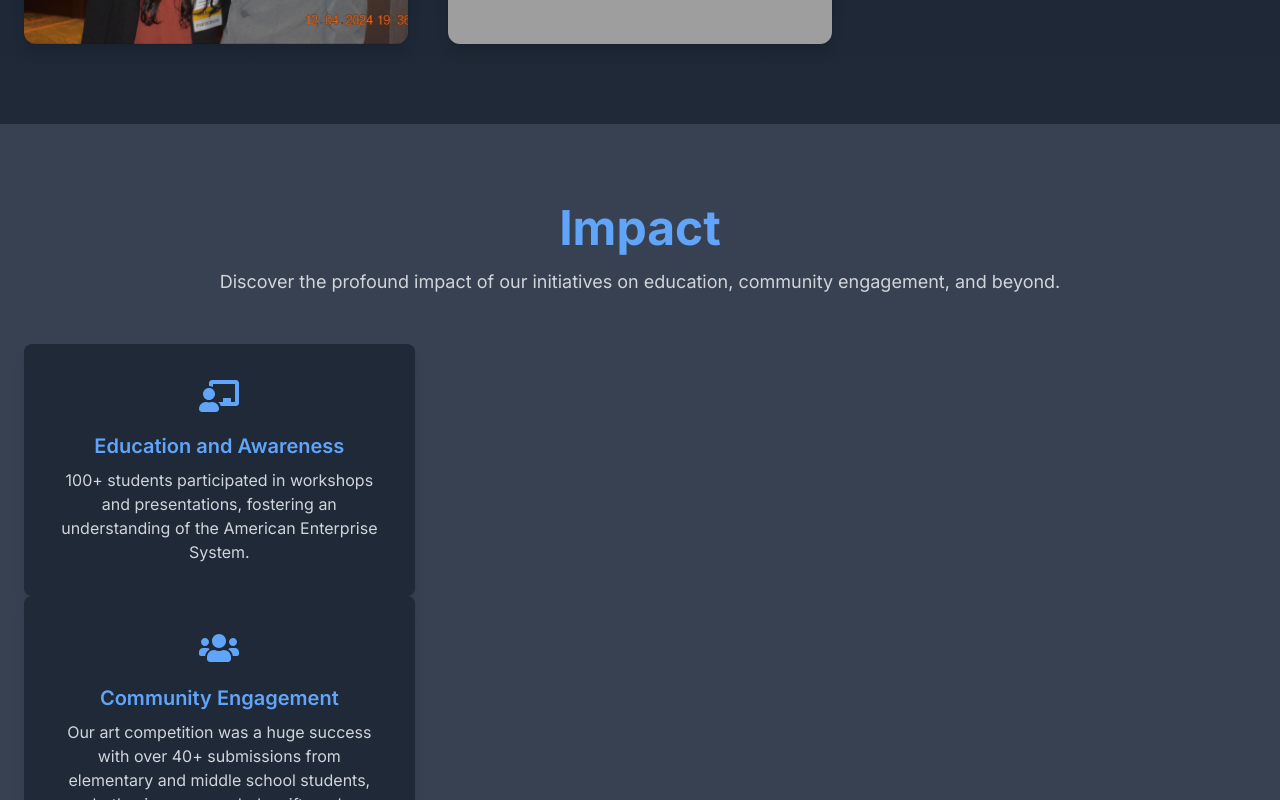
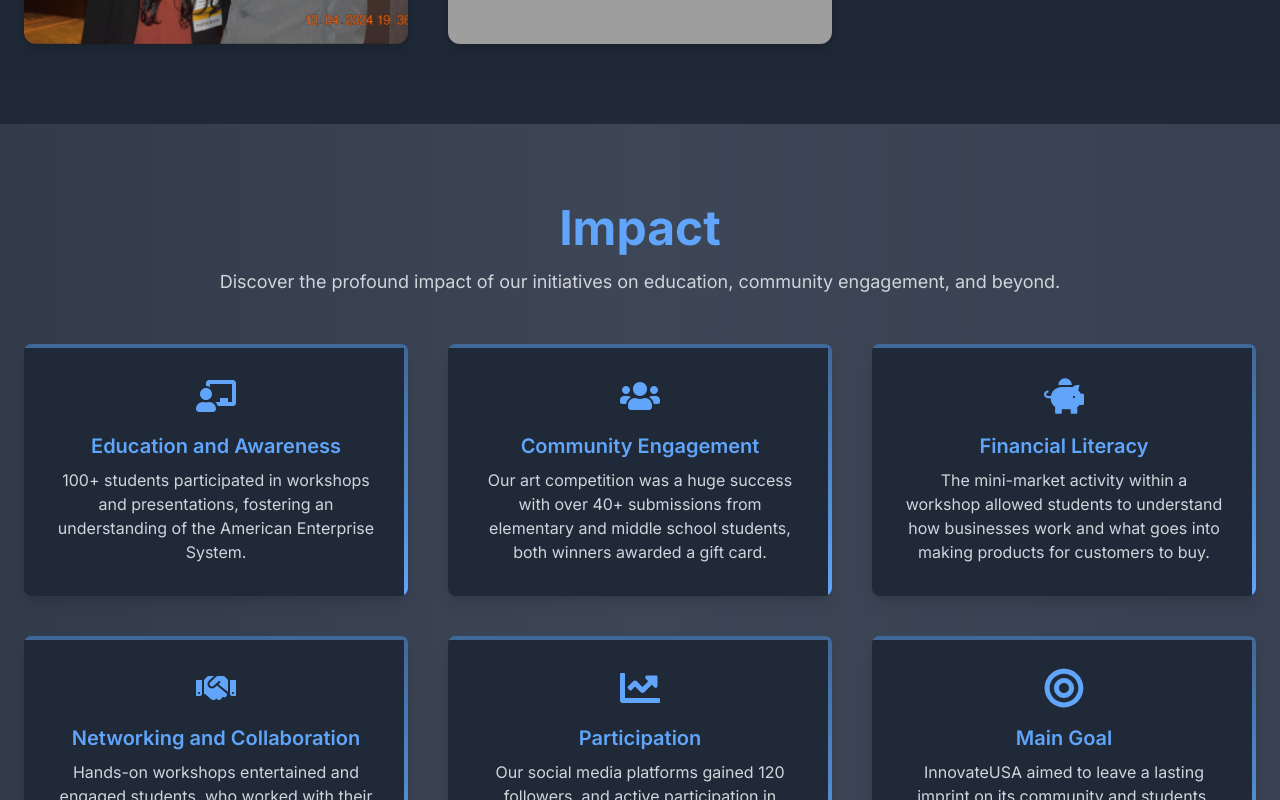
Before and after one commit to arao761/innovate-usa, a Next.js app: page / in a window 1280 px wide. Shown: the part 2460-3260 px from the top of the page. Built offline with nearby package versions, Linux system fonts and the light colour scheme; grey boxes are pictures that could not be loaded.

Commit message:
reverted impact section

```diff
--- a/components/ImpactSection.tsx
+++ b/components/ImpactSection.tsx
@@ -1,8 +1,6 @@
 import React from 'react';
 import { motion } from 'framer-motion';
 import { FaChalkboardTeacher, FaUsers, FaPiggyBank, FaHandshake, FaChartLine, FaBullseye, FaGlobe } from 'react-icons/fa';
-import { Swiper, SwiperSlide } from 'swiper/react';
-import 'swiper/css/pagination';
 
 const impactItems = [
     { icon: <FaChalkboardTeacher size={40} className="text-blue-400 mb-4" />, title: 'Education and Awareness', description: '100+ students participated in workshops and presentations, fostering an understanding of the American Enterprise System.' },
@@ -16,8 +14,9 @@ const impactItems = [
 
 const ImpactSection: React.FC = () => {
     return (
-        <section id="impact" className="py-20 bg-gray-700">
-            <div className="container mx-auto px-6">
+        <section id="impact" className="relative py-20 bg-gray-700 overflow-hidden">
+            <div className="absolute inset-0 bg-gradient-to-r from-gray-800 via-gray-600 to-gray-700 opacity-25"></div>
+            <div className="container mx-auto px-6 relative z-10">
                 <motion.div
                     initial={{ opacity: 0, y: 20 }}
                     animate={{ opacity: 1, y: 0 }}
@@ -29,32 +28,28 @@ const ImpactSection: React.FC = () => {
                         Discover the profound impact of our initiatives on education, community engagement, and beyond.
                     </p>
                 </motion.div>
-                <Swiper
-                    spaceBetween={30}
-                    slidesPerView={1}
-                    pagination={{ clickable: true }}
-                    breakpoints={{
-                        640: { slidesPerView: 1 },
-                        768: { slidesPerView: 2 },
-                        1024: { slidesPerView: 3 },
-                    }}
-                    className="swiper-container"
-                >
-                    {impactItems.map((impact, index) => (
-                        <SwiperSlide key={index}>
+                <div className="relative">
+                    <div className="grid grid-cols-1 md:grid-cols-2 lg:grid-cols-3 gap-10">
+                        {impactItems.map((impact, index) => (
                             <motion.div
-                                className="bg-gray-800 p-8 rounded-lg shadow-lg hover:shadow-2xl transition-shadow duration-300 relative flex flex-col items-center text-center"
+                                key={index}
+                                className="bg-gray-800 p-8 rounded-lg shadow-lg hover:shadow-2xl transition-shadow duration-300 relative overflow-hidden"
                                 initial={{ opacity: 0, y: 20 }}
                                 animate={{ opacity: 1, y: 0 }}
                                 transition={{ delay: index * 0.2, duration: 0.8 }}
                             >
-                                {impact.icon}
-                                <h3 className="text-xl font-semibold mb-2 text-blue-400">{impact.title}</h3>
-                                <p className="text-gray-300">{impact.description}</p>
+                                <div className="absolute top-0 left-0 w-full h-1 bg-blue-400"></div>
+                                <div className="absolute top-0 right-0 w-1 h-full bg-blue-400"></div>
+                                <div className="relative z-10 flex flex-col items-center text-center">
+                                    {impact.icon}
+                                    <h3 className="text-xl font-semibold mb-2 text-blue-400">{impact.title}</h3>
+                                    <p className="text-gray-300">{impact.description}</p>
+                                </div>
+                                <div className="absolute inset-0 bg-gradient-to-t from-transparent to-gray-800 opacity-50"></div>
                             </motion.div>
-                        </SwiperSlide>
-                    ))}
-                </Swiper>
+                        ))}
+                    </div>
+                </div>
             </div>
         </section>
     );
```
